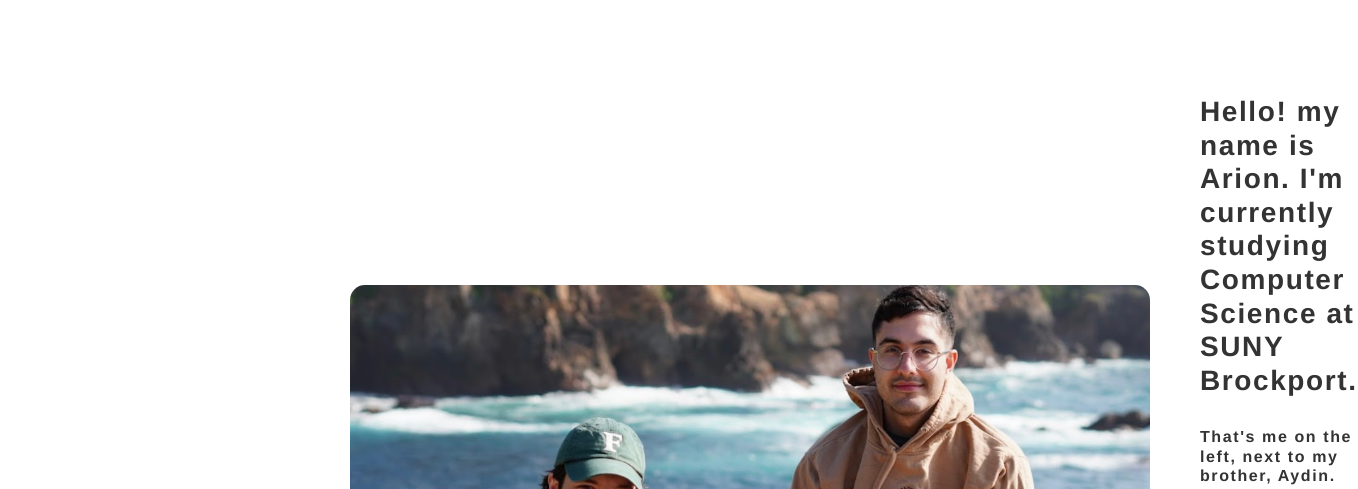
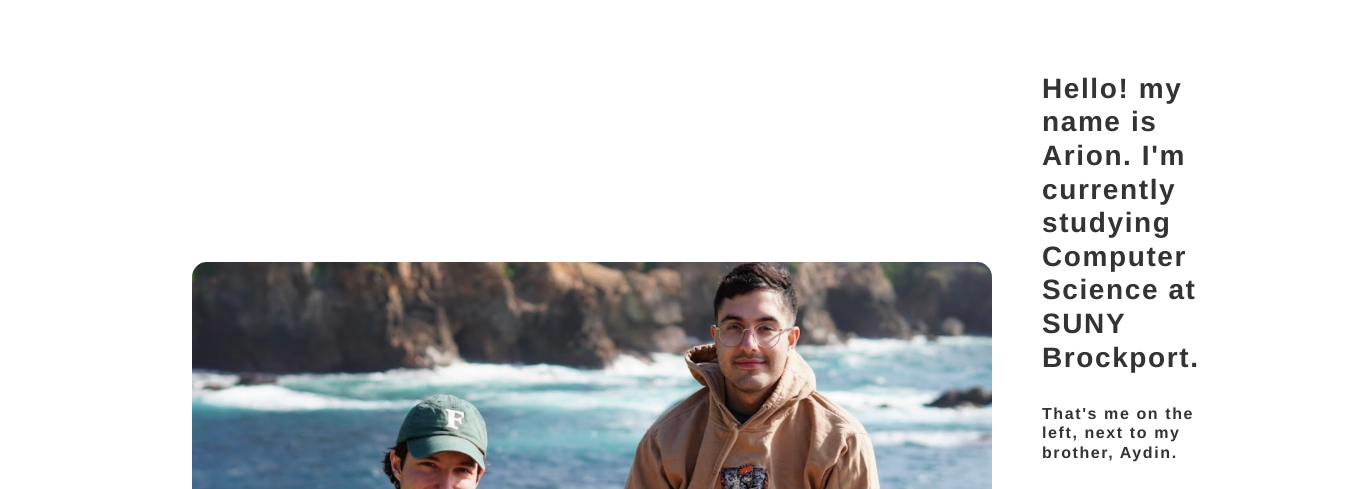
Before and after one commit to arihawk112/arihawk112.github.io, a plain HTML site: page index.html in a window 1280 px wide. Shown: the part 298-787 px from the top of the page, 1358 px wide, since content can reach past the window. Drawn offline with Linux system fonts and the light colour scheme.

Commit message:
Add files via upload

```diff
--- a/styles.css
+++ b/styles.css
@@ -33,7 +33,7 @@ h2{
     justify-content: flex-start;
 	gap: 50px; /*image and text */
 	line-height: 1.2;
-    padding: 50px 0px;
+    padding: 3% 0px;
 	letter-spacing: 1.6px;
 
 
@@ -43,7 +43,7 @@ h2{
     font-size: 16px; /* default font size*/
     line-height: 1.6;
     color: #333; /* Set general text color */
-	padding: 0px 350px;
+	padding: 0px 15%;
 	text-align: left;
 	letter-spacing: 1.5px;
 
```
